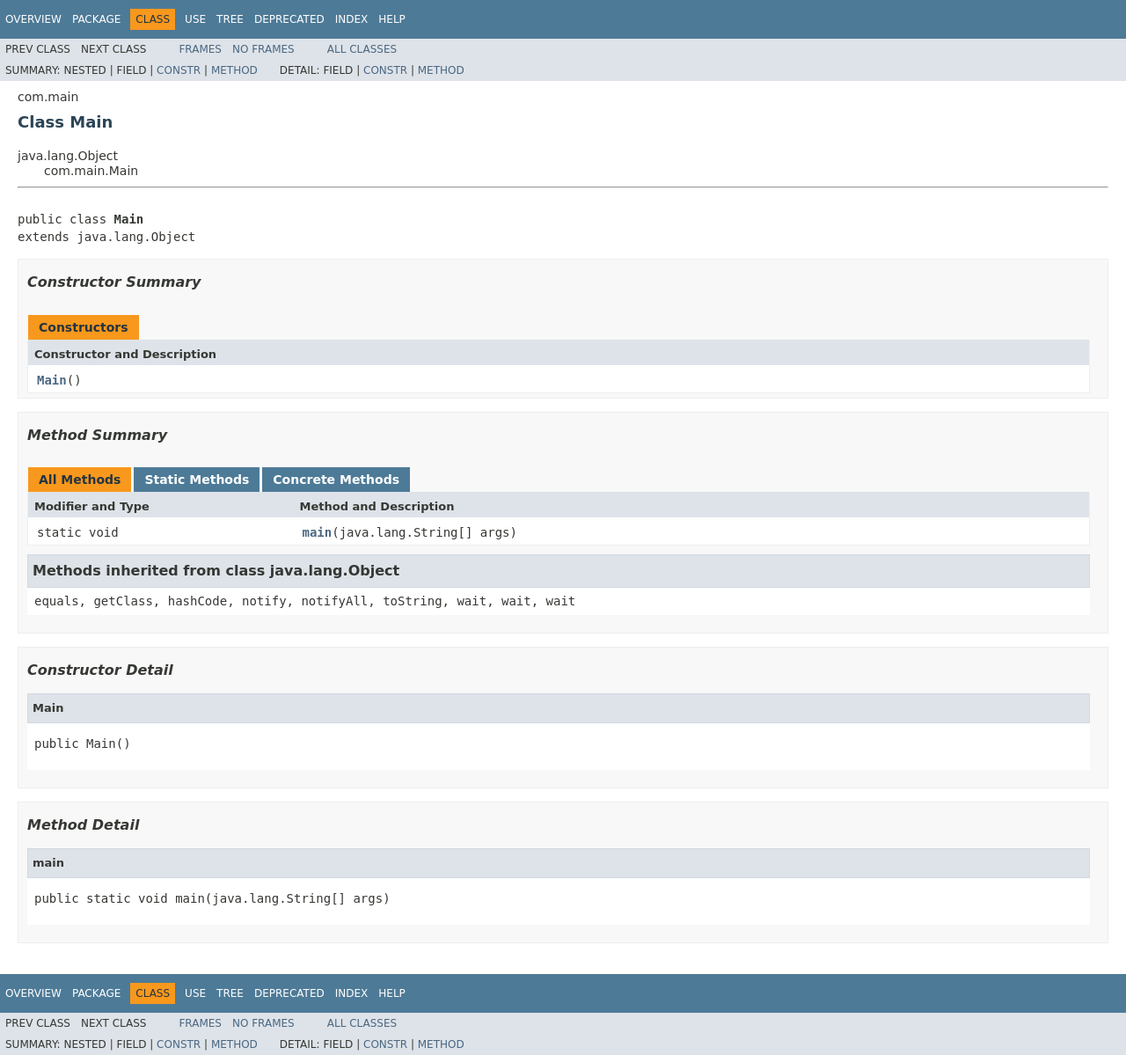
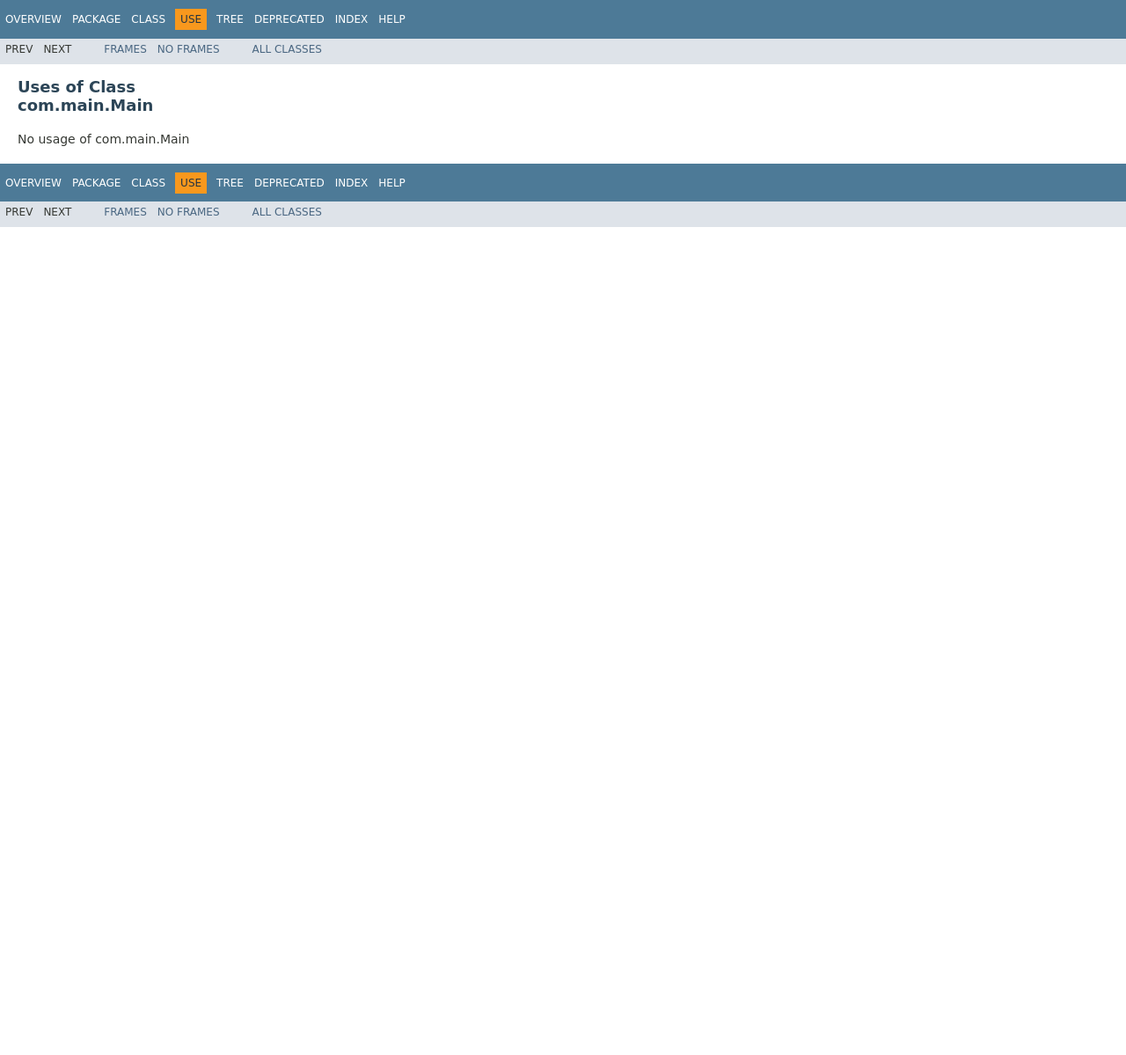
Before and after one commit to Parth2805/RISK_Game, a plain HTML site: page doc/com/main/class-use/Main.html in a window 1280 px wide. Shown: the whole page at 88% size. After the commit the page ends 800 px from the top, so only its background shows below. Drawn offline with Linux system fonts and the light colour scheme; files that its build step writes are made by us from their sources; a web font is replaced by a local one.

Commit message:
doc/com/main/

```diff
--- a/doc/com/main/class-use/Main.html
+++ b/doc/com/main/class-use/Main.html
@@ -2,28 +2,22 @@
 <!-- NewPage -->
 <html lang="en">
 <head>
-<!-- Generated by javadoc (1.8.0_151) on Tue Oct 08 16:19:14 EDT 2019 -->
-<title>Main</title>
-<meta name="date" content="2019-10-08">
-<link rel="stylesheet" type="text/css" href="../../stylesheet.css" title="Style">
-<script type="text/javascript" src="../../script.js"></script>
+<!-- Generated by javadoc (1.8.0_131) on Sat Oct 12 18:38:25 EDT 2019 -->
+<title>Uses of Class com.main.Main</title>
+<meta name="date" content="2019-10-12">
+<link rel="stylesheet" type="text/css" href="../../../stylesheet.css" title="Style">
+<script type="text/javascript" src="../../../script.js"></script>
 </head>
 <body>
 <script type="text/javascript"><!--
     try {
         if (location.href.indexOf('is-external=true') == -1) {
-            parent.document.title="Main";
+            parent.document.title="Uses of Class com.main.Main";
         }
     }
     catch(err) {
     }
 //-->
-var methods = {"i0":9};
-var tabs = {65535:["t0","All Methods"],1:["t1","Static Methods"],8:["t4","Concrete Methods"]};
-var altColor = "altColor";
-var rowColor = "rowColor";
-var tableTab = "tableTab";
-var activeTableTab = "activeTableTab";
 </script>
 <noscript>
 <div>JavaScript is disabled on your browser.</div>
@@ -37,27 +31,27 @@ var activeTableTab = "activeTableTab";
 <!--   -->
 </a>
 <ul class="navList" title="Navigation">
-<li><a href="../../overview-summary.html">Overview</a></li>
-<li><a href="package-summary.html">Package</a></li>
-<li class="navBarCell1Rev">Class</li>
-<li><a href="class-use/Main.html">Use</a></li>
-<li><a href="package-tree.html">Tree</a></li>
-<li><a href="../../deprecated-list.html">Deprecated</a></li>
-<li><a href="../../index-files/index-1.html">Index</a></li>
-<li><a href="../../help-doc.html">Help</a></li>
+<li><a href="../../../overview-summary.html">Overview</a></li>
+<li><a href="../package-summary.html">Package</a></li>
+<li><a href="../../../com/main/Main.html" title="class in com.main">Class</a></li>
+<li class="navBarCell1Rev">Use</li>
+<li><a href="../package-tree.html">Tree</a></li>
+<li><a href="../../../deprecated-list.html">Deprecated</a></li>
+<li><a href="../../../index-files/index-1.html">Index</a></li>
+<li><a href="../../../help-doc.html">Help</a></li>
 </ul>
 </div>
 <div class="subNav">
 <ul class="navList">
-<li>Prev&nbsp;Class</li>
-<li>Next&nbsp;Class</li>
+<li>Prev</li>
+<li>Next</li>
 </ul>
 <ul class="navList">
-<li><a href="../../index.html?com/main/Main.html" target="_top">Frames</a></li>
+<li><a href="../../../index.html?com/main/class-use/Main.html" target="_top">Frames</a></li>
 <li><a href="Main.html" target="_top">No&nbsp;Frames</a></li>
 </ul>
 <ul class="navList" id="allclasses_navbar_top">
-<li><a href="../../allclasses-noframe.html">All&nbsp;Classes</a></li>
+<li><a href="../../../allclasses-noframe.html">All&nbsp;Classes</a></li>
 </ul>
 <div>
 <script type="text/javascript"><!--
@@ -71,140 +65,14 @@ var activeTableTab = "activeTableTab";
   //-->
 </script>
 </div>
-<div>
-<ul class="subNavList">
-<li>Summary:&nbsp;</li>
-<li>Nested&nbsp;|&nbsp;</li>
-<li>Field&nbsp;|&nbsp;</li>
-<li><a href="#constructor.summary">Constr</a>&nbsp;|&nbsp;</li>
-<li><a href="#method.summary">Method</a></li>
-</ul>
-<ul class="subNavList">
-<li>Detail:&nbsp;</li>
-<li>Field&nbsp;|&nbsp;</li>
-<li><a href="#constructor.detail">Constr</a>&nbsp;|&nbsp;</li>
-<li><a href="#method.detail">Method</a></li>
-</ul>
-</div>
 <a name="skip.navbar.top">
 <!--   -->
 </a></div>
 <!-- ========= END OF TOP NAVBAR ========= -->
-<!-- ======== START OF CLASS DATA ======== -->
 <div class="header">
-<div class="subTitle">com.main</div>
-<h2 title="Class Main" class="title">Class Main</h2>
+<h2 title="Uses of Class com.main.Main" class="title">Uses of Class<br>com.main.Main</h2>
 </div>
-<div class="contentContainer">
-<ul class="inheritance">
-<li>java.lang.Object</li>
-<li>
-<ul class="inheritance">
-<li>com.main.Main</li>
-</ul>
-</li>
-</ul>
-<div class="description">
-<ul class="blockList">
-<li class="blockList">
-<hr>
-<br>
-<pre>public class <span class="typeNameLabel">Main</span>
-extends java.lang.Object</pre>
-</li>
-</ul>
-</div>
-<div class="summary">
-<ul class="blockList">
-<li class="blockList">
-<!-- ======== CONSTRUCTOR SUMMARY ======== -->
-<ul class="blockList">
-<li class="blockList"><a name="constructor.summary">
-<!--   -->
-</a>
-<h3>Constructor Summary</h3>
-<table class="memberSummary" border="0" cellpadding="3" cellspacing="0" summary="Constructor Summary table, listing constructors, and an explanation">
-<caption><span>Constructors</span><span class="tabEnd">&nbsp;</span></caption>
-<tr>
-<th class="colOne" scope="col">Constructor and Description</th>
-</tr>
-<tr class="altColor">
-<td class="colOne"><code><span class="memberNameLink"><a href="../../com/main/Main.html#Main--">Main</a></span>()</code>&nbsp;</td>
-</tr>
-</table>
-</li>
-</ul>
-<!-- ========== METHOD SUMMARY =========== -->
-<ul class="blockList">
-<li class="blockList"><a name="method.summary">
-<!--   -->
-</a>
-<h3>Method Summary</h3>
-<table class="memberSummary" border="0" cellpadding="3" cellspacing="0" summary="Method Summary table, listing methods, and an explanation">
-<caption><span id="t0" class="activeTableTab"><span>All Methods</span><span class="tabEnd">&nbsp;</span></span><span id="t1" class="tableTab"><span><a href="javascript:show(1);">Static Methods</a></span><span class="tabEnd">&nbsp;</span></span><span id="t4" class="tableTab"><span><a href="javascript:show(8);">Concrete Methods</a></span><span class="tabEnd">&nbsp;</span></span></caption>
-<tr>
-<th class="colFirst" scope="col">Modifier and Type</th>
-<th class="colLast" scope="col">Method and Description</th>
-</tr>
-<tr id="i0" class="altColor">
-<td class="colFirst"><code>static void</code></td>
-<td class="colLast"><code><span class="memberNameLink"><a href="../../com/main/Main.html#main-java.lang.String:A-">main</a></span>(java.lang.String[]&nbsp;args)</code>&nbsp;</td>
-</tr>
-</table>
-<ul class="blockList">
-<li class="blockList"><a name="methods.inherited.from.class.java.lang.Object">
-<!--   -->
-</a>
-<h3>Methods inherited from class&nbsp;java.lang.Object</h3>
-<code>equals, getClass, hashCode, notify, notifyAll, toString, wait, wait, wait</code></li>
-</ul>
-</li>
-</ul>
-</li>
-</ul>
-</div>
-<div class="details">
-<ul class="blockList">
-<li class="blockList">
-<!-- ========= CONSTRUCTOR DETAIL ======== -->
-<ul class="blockList">
-<li class="blockList"><a name="constructor.detail">
-<!--   -->
-</a>
-<h3>Constructor Detail</h3>
-<a name="Main--">
-<!--   -->
-</a>
-<ul class="blockListLast">
-<li class="blockList">
-<h4>Main</h4>
-<pre>public&nbsp;Main()</pre>
-</li>
-</ul>
-</li>
-</ul>
-<!-- ============ METHOD DETAIL ========== -->
-<ul class="blockList">
-<li class="blockList"><a name="method.detail">
-<!--   -->
-</a>
-<h3>Method Detail</h3>
-<a name="main-java.lang.String:A-">
-<!--   -->
-</a>
-<ul class="blockListLast">
-<li class="blockList">
-<h4>main</h4>
-<pre>public static&nbsp;void&nbsp;main(java.lang.String[]&nbsp;args)</pre>
-</li>
-</ul>
-</li>
-</ul>
-</li>
-</ul>
-</div>
-</div>
-<!-- ========= END OF CLASS DATA ========= -->
+<div class="classUseContainer">No usage of com.main.Main</div>
 <!-- ======= START OF BOTTOM NAVBAR ====== -->
 <div class="bottomNav"><a name="navbar.bottom">
 <!--   -->
@@ -214,27 +82,27 @@ extends java.lang.Object</pre>
 <!--   -->
 </a>
 <ul class="navList" title="Navigation">
-<li><a href="../../overview-summary.html">Overview</a></li>
-<li><a href="package-summary.html">Package</a></li>
-<li class="navBarCell1Rev">Class</li>
-<li><a href="class-use/Main.html">Use</a></li>
-<li><a href="package-tree.html">Tree</a></li>
-<li><a href="../../deprecated-list.html">Deprecated</a></li>
-<li><a href="../../index-files/index-1.html">Index</a></li>
-<li><a href="../../help-doc.html">Help</a></li>
+<li><a href="../../../overview-summary.html">Overview</a></li>
+<li><a href="../package-summary.html">Package</a></li>
+<li><a href="../../../com/main/Main.html" title="class in com.main">Class</a></li>
+<li class="navBarCell1Rev">Use</li>
+<li><a href="../package-tree.html">Tree</a></li>
+<li><a href="../../../deprecated-list.html">Deprecated</a></li>
+<li><a href="../../../index-files/index-1.html">Index</a></li>
+<li><a href="../../../help-doc.html">Help</a></li>
 </ul>
 </div>
 <div class="subNav">
 <ul class="navList">
-<li>Prev&nbsp;Class</li>
-<li>Next&nbsp;Class</li>
+<li>Prev</li>
+<li>Next</li>
 </ul>
 <ul class="navList">
-<li><a href="../../index.html?com/main/Main.html" target="_top">Frames</a></li>
+<li><a href="../../../index.html?com/main/class-use/Main.html" target="_top">Frames</a></li>
 <li><a href="Main.html" target="_top">No&nbsp;Frames</a></li>
 </ul>
 <ul class="navList" id="allclasses_navbar_bottom">
-<li><a href="../../allclasses-noframe.html">All&nbsp;Classes</a></li>
+<li><a href="../../../allclasses-noframe.html">All&nbsp;Classes</a></li>
 </ul>
 <div>
 <script type="text/javascript"><!--
@@ -248,21 +116,6 @@ extends java.lang.Object</pre>
   //-->
 </script>
 </div>
-<div>
-<ul class="subNavList">
-<li>Summary:&nbsp;</li>
-<li>Nested&nbsp;|&nbsp;</li>
-<li>Field&nbsp;|&nbsp;</li>
-<li><a href="#constructor.summary">Constr</a>&nbsp;|&nbsp;</li>
-<li><a href="#method.summary">Method</a></li>
-</ul>
-<ul class="subNavList">
-<li>Detail:&nbsp;</li>
-<li>Field&nbsp;|&nbsp;</li>
-<li><a href="#constructor.detail">Constr</a>&nbsp;|&nbsp;</li>
-<li><a href="#method.detail">Method</a></li>
-</ul>
-</div>
 <a name="skip.navbar.bottom">
 <!--   -->
 </a></div>
```
Also changed, not shown: doc/com/main/Main.html (+2 -2 lines), doc/com/main/package-frame.html (+2 -2 lines), doc/com/main/package-summary.html (+2 -2 lines), doc/com/main/package-tree.html (+2 -2 lines), doc/com/main/package-use.html (+2 -2 lines).
